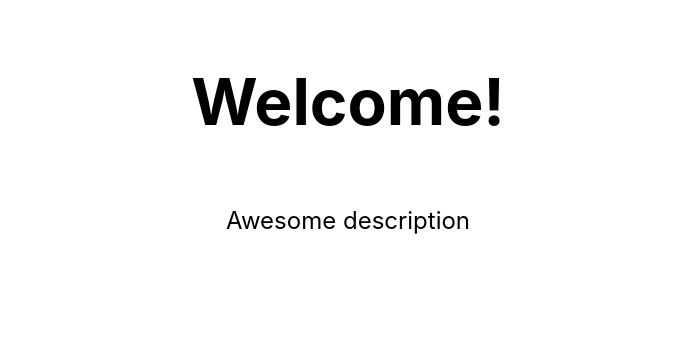
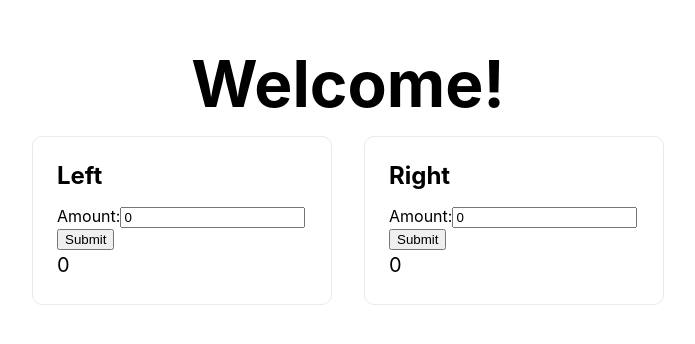
Before and after one commit to bezlant/TheBiddingGame, a Next.js app: page / in a window 1280 px wide. Shown: the part 216-560 px from the top of the page, without its empty margins (292-987 px from the left). Built offline with nearby package versions, Linux system fonts and the light colour scheme.

Commit message:
feat: Input fields added.

```diff
--- a/pages/index.js
+++ b/pages/index.js
@@ -8,6 +8,8 @@ export default function Home() {
   const [web3, setWeb3] = useState(null);
   const [address, setAddress] = useState(null);
   const [contract, setContract] = useState(null);
+  const [leftAmount, setLeftAmount] = useState(0);
+  const [rightAmount, setRightAmount] = useState(0);
 
   let contractAddress = "0xF9772ca577617c86ef33A5E4725dA4B960190787";
   let Web3 = require("web3");
@@ -47,8 +49,48 @@ export default function Home() {
 
       <main className={styles.main}>
         <h1 className={styles.title}>Welcome!</h1>
-        <p className={styles.description}>Awesome description</p>
-        <div className={styles.grid}></div>
+        <div className={styles.grid}>
+          <div className={styles.card}>
+            <h2>Left</h2>
+            <label>
+              Amount:
+              <input
+                value={leftAmount}
+                onChange={(e) => setLeftAmount(e.target.value)}
+                type="number"
+                name="amount"
+              />
+            </label>
+            <input
+              onClick={() => {
+                console.log("Hello!");
+              }}
+              type="submit"
+              value="Submit"
+            />
+            <p>{leftAmount}</p>
+          </div>
+          <div className={styles.card}>
+            <h2>Right</h2>
+            <label>
+              Amount:
+              <input
+                value={rightAmount}
+                onChange={(e) => setRightAmount(e.target.value)}
+                type="number"
+                name="amount"
+              />
+            </label>
+            <input
+              onClick={() => {
+                console.log("Hello!");
+              }}
+              type="submit"
+              value="Submit"
+            />
+            <p>{rightAmount}</p>
+          </div>
+        </div>
       </main>
     </div>
   );
```
